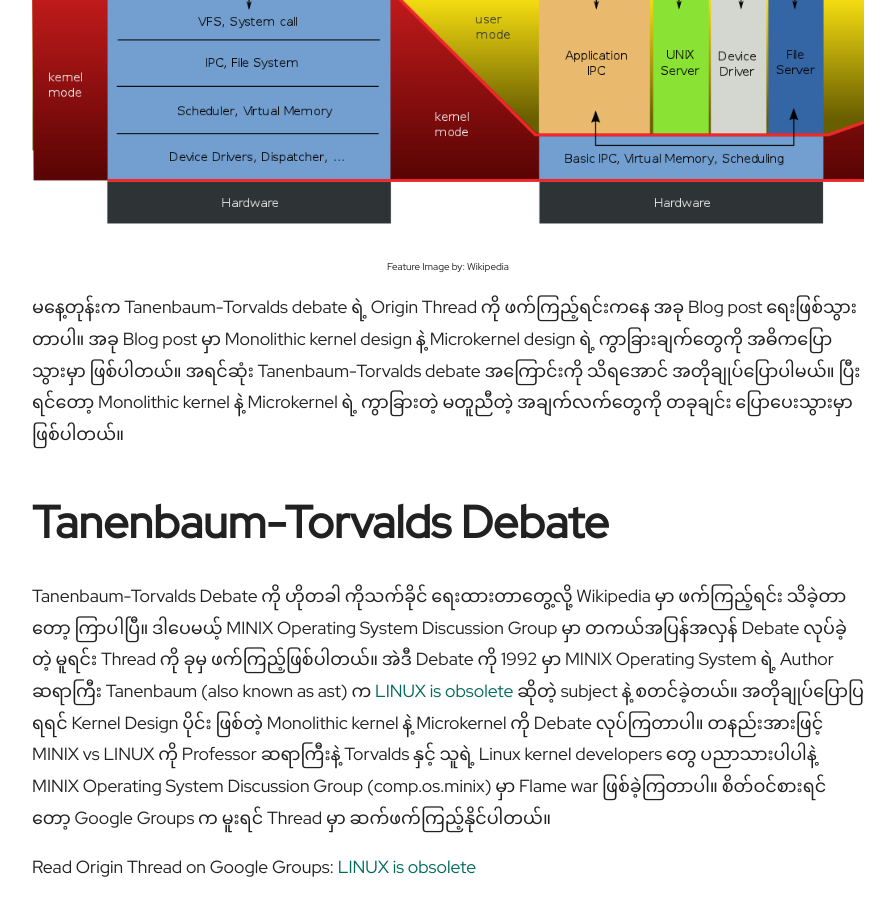
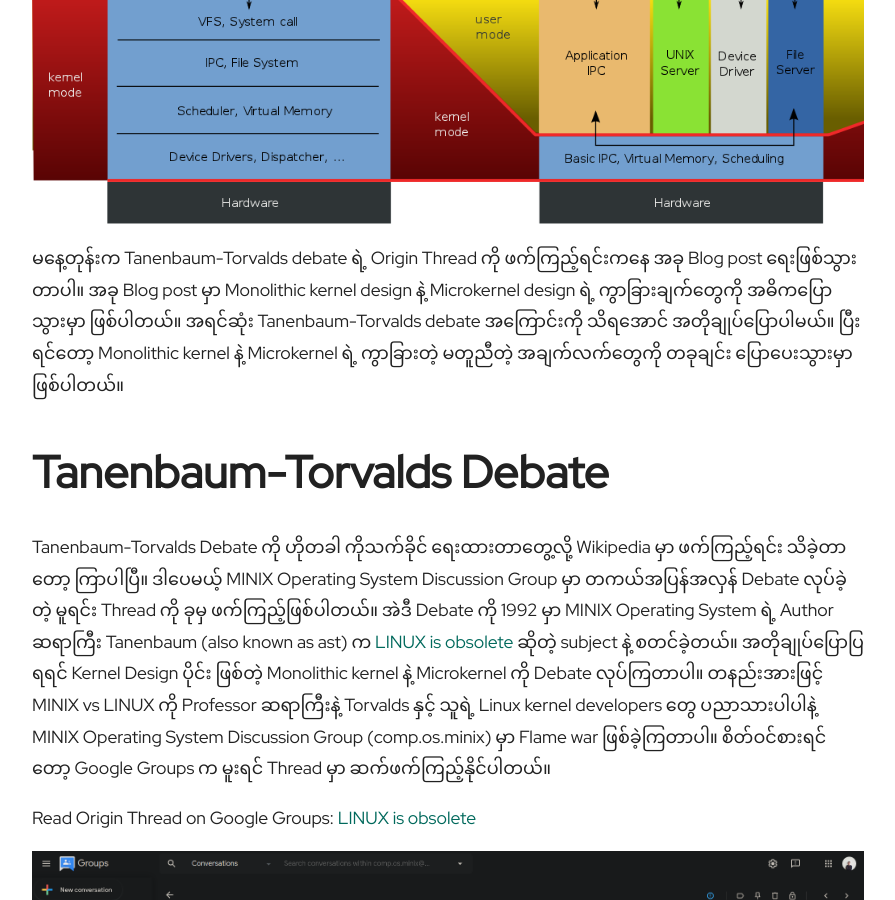
Before and after one commit to zawzaww/zawzaww.github.io, a Jekyll site: the page built from _posts/2020-06-13-monolithic-and-microkernel.md, in a window 1280 px wide and 900 px high, scrolled down 577 px. Shown: the whole window, without its empty margins (192-1087 px from the left). Built offline with Jekyll 4.4.1, drawn with Linux system fonts in a browser that asks for light colours; comment, search, counter and statistics services are not loaded.

Commit message:
Revert "_posts: monolithic-and-microkernel.md: Add small text for feature img"
This reverts commit 815a5d5cabdd7dd4a8f578c302db570067c4f996.

```diff
--- a/_posts/2020-06-13-monolithic-and-microkernel.md
+++ b/_posts/2020-06-13-monolithic-and-microkernel.md
@@ -6,7 +6,6 @@
 featured-image: /assets/images/featured-images/img_monolithic_microkernel.png
 permalink: blog/kernel/monolithic-and-microkernel
 ---
-<p align="center"><sub><sub>Feature Image by: Wikipedia</sub></sub></p>
 
 မနေ့တုန်းက Tanenbaum-Torvalds debate ရဲ့ Origin Thread ကို ဖက်ကြည့်ရင်းကနေ အခု Blog post ရေးဖြစ်သွားတာပါ။ အခု Blog post မှာ Monolithic kernel design နဲ့ Microkernel design ရဲ့ ကွာခြားချက်တွေကို အဓိကပြောသွားမှာ ဖြစ်ပါတယ်။ အရင်ဆုံး Tanenbaum-Torvalds debate အကြောင်းကို သိရအောင် အတိုချုပ်ပြောပါမယ်။ ပြီးရင်တော့ Monolithic kernel နဲ့ Microkernel ရဲ့ ကွာခြားတဲ့ မတူညီတဲ့ အချက်လက်တွေကို တခုချင်း ပြောပေးသွားမှာ ဖြစ်ပါတယ်။
 
```
